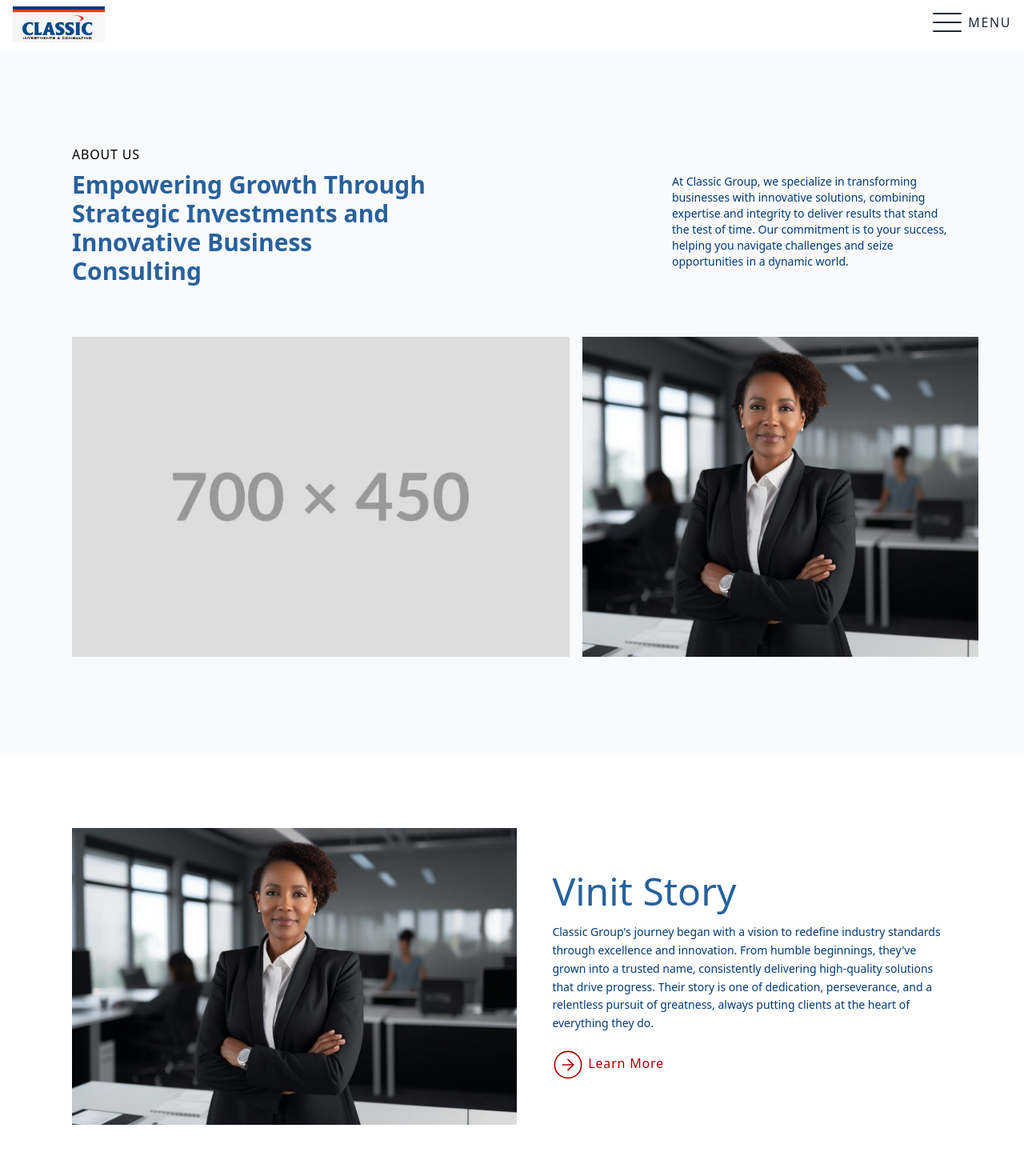
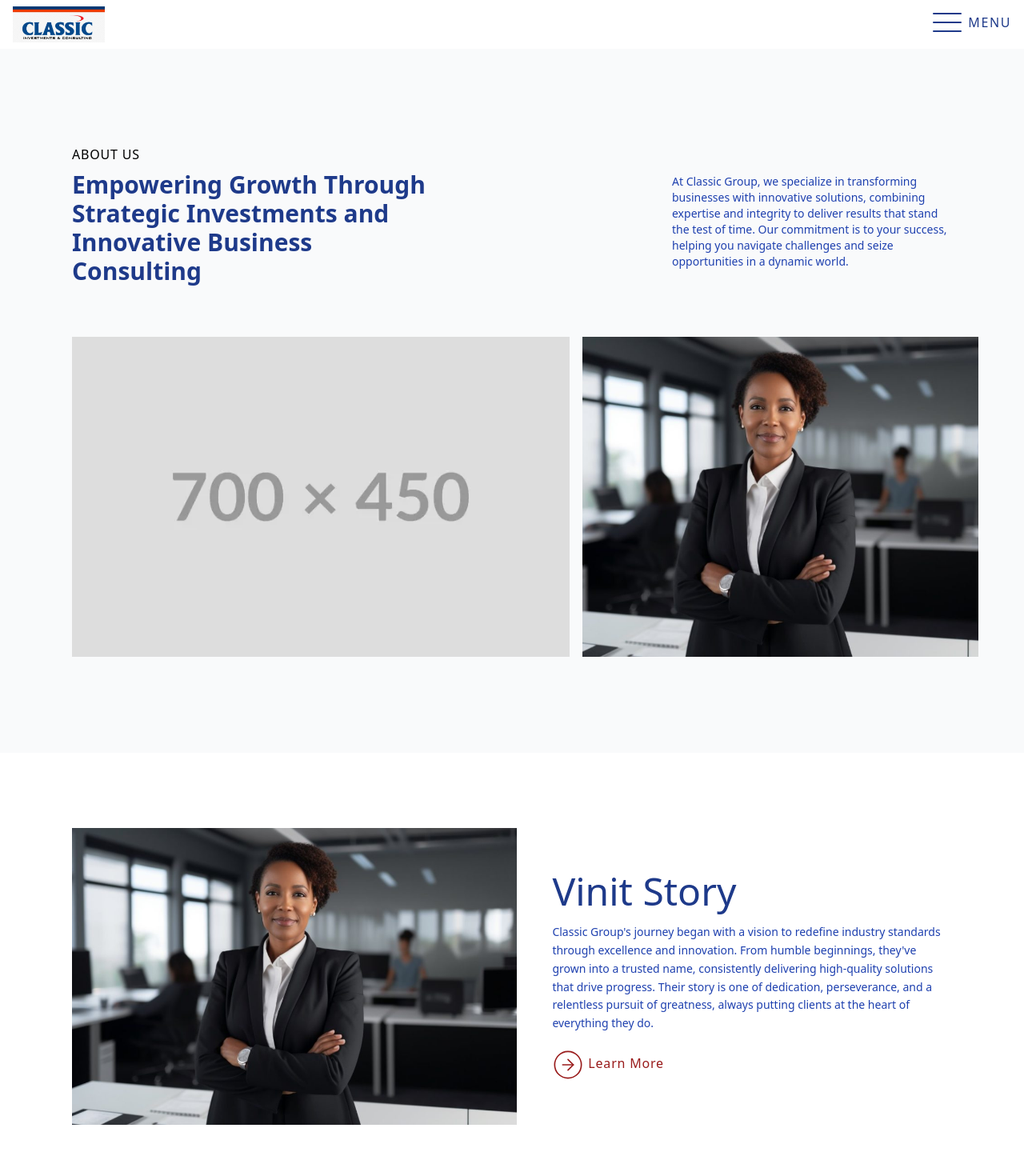
Before and after one commit to sah246ir/Landing-Page, a React (Create React App) app: page /about-us in a window 1280 px wide. Shown: the top 1470 px of the page at 80% size. Built offline with nearby package versions, Linux system fonts and the light colour scheme.

Commit message:
style: colors updated

```diff
--- a/src/components/Button.tsx
+++ b/src/components/Button.tsx
@@ -31,9 +31,9 @@ export const ArrowButton = ({fill,children,direction,size,className,onClick,stro
       stroke:stroke||"black",
     }
     return(
-        <button style={{color:"#ad0000"}} onClick={onClick} className={'' + (className || "")}>
-            {direction==="l" && <ArrowLeftCircleIcon style={{stroke:"#ad0000"}} {...iconOptions} className='inline'/>}
-            {direction==="r" && <ArrowRightCircleIcon style={{stroke:"#ad0000"}} {...iconOptions} className='inline'/>}
+        <button onClick={onClick} className={'text-red-800 ' + (className || "")}>
+            {direction==="l" && <ArrowLeftCircleIcon style={{stroke:"rgb(153,27,27)"}} {...iconOptions} className='inline'/>}
+            {direction==="r" && <ArrowRightCircleIcon style={{stroke:"rgb(153,27,27)"}} {...iconOptions} className='inline'/>}
             {children}
         </button>
     )
--- a/src/components/HamburgerIcon.tsx
+++ b/src/components/HamburgerIcon.tsx
@@ -30,17 +30,17 @@ const HamburgerIcon = ({ isopen, setIsOpen }: PropsTypes) => {
         >
             <div className={`relative flex flex-col items-center justify-center ${scrolled?"w-7 h-5":"w-9 h-6"} p-1`}>
                 <div
-                    className={`transition-transform duration-300 absolute rounded-l-full rounded-r-full bg-gray-800 h-[2px] w-full ${isopen ? "rotate-45 top-3" : "top-0"}`}
+                    className={`transition-transform duration-300 absolute rounded-l-full rounded-r-full  h-[2px] w-full ${isopen ? "bg-red-800 rotate-45 top-3" : "top-0 bg-blue-900"}`}
                 ></div>
                 <div
-                    className={`absolute rounded-l-full rounded-r-full bg-gray-800 h-[2px] w-full ${isopen ? "opacity-0" : "opacity-100"}`}
+                    className={`absolute rounded-l-full rounded-r-full  h-[2px] w-full ${isopen ? "opacity-0" : "opacity-100 bg-blue-900"}`}
                 ></div>
                 <div
-                    className={`transition-transform duration-300 absolute rounded-l-full rounded-r-full bg-gray-800 h-[2px] w-full ${isopen ? "-rotate-45 top-3" : "bottom-0"}`}
+                    className={`transition-transform duration-300 absolute rounded-l-full rounded-r-full  h-[2px] w-full ${isopen ? "bg-red-800 -rotate-45 top-3" : "bottom-0 bg-blue-900"}`}
                 ></div>
             </div>
             {!scrolled && (
-                <p className='tracking-widest text-gray-800'>
+                <p className={`tracking-widest ${isopen?"text-red-800":"text-blue-900"}`}>
                     {isopen ? "CLOSE" : "MENU"}
                 </p>
             )}
--- a/src/components/HomePageComponents/Contact/LeftContact.tsx
+++ b/src/components/HomePageComponents/Contact/LeftContact.tsx
@@ -18,18 +18,18 @@ const LeftContact = () => {
       <hr className="my-5 bg-gray-600 h-[2px] w-[55%]" />
 
       <div className='flex flex-col gap-4 p-3'>
-        <p className='text-sm'>
+        <SubHeading className='text-sm'>
           <PhoneCallIcon fill='black' className='inline' size={17} />&nbsp;&nbsp;&nbsp;
           +123(456)789
-        </p>
-        <p className='text-sm'>
+        </SubHeading>
+        <SubHeading className='text-sm'>
           <MailOpen fill='black' className='inline' size={17} />&nbsp;&nbsp;&nbsp;
           abc@gmail.com
-        </p>
-        <p className='text-sm'>
+        </SubHeading>
+        <SubHeading className='text-sm'>
           <LocateFixedIcon fill='black' className='inline' size={17} />&nbsp;&nbsp;&nbsp;
           Address
-        </p>
+        </SubHeading>
       </div>
     </div>
   )
--- a/src/components/HomePageComponents/History/HistoryCard.tsx
+++ b/src/components/HomePageComponents/History/HistoryCard.tsx
@@ -1,4 +1,5 @@
 import { ArrowButton } from '../../Button'
+import Heading from '../../heading'
 import SubHeading from '../../SubHeading'
 const img = require("../../../img/swiss2.webp")
 
@@ -13,7 +14,7 @@ const HistoryCard = ({ year, translate }: PropTypes) => {
                     <img className='w-full' src={img} alt="" />
                 </div>
                 <div className="">
-                    <h1 className='text-xl font-semibold mb-2'>Journey title</h1>
+                    <Heading className='text-xl font-semibold mb-2'>Journey title</Heading>
                     <SubHeading className='!text-lg '>It was popularised in the 1960s with the release of Letraset
                         sheets containing Lorem Ipsum passages.It was popularised in
                         the 1960s with the release of Letraset sheets containing Lorem
--- a/src/components/Input.tsx
+++ b/src/components/Input.tsx
@@ -26,7 +26,7 @@ interface GroupPropTypes extends PropTypes {
 export const InputGroup = ({ className, type, name, id, placeholder, labelClassName, inputClassName, label }: GroupPropTypes) => {
     return (
         <div className={'flex flex-col gap-1 ' + className}>
-            <label className={'text-md text-gray-800 font-medium ' + labelClassName} htmlFor={id}>{label}</label>
+            <label className={'text-md text-blue-800 font-medium ' + labelClassName} htmlFor={id}>{label}</label>
             {type!=="file" && <Input className={'border border-gray-400 px-2 py-1.5 rounded-sm ' + inputClassName}
                 placeholder={placeholder}
                 type={type}
--- a/src/components/Sidebar.tsx
+++ b/src/components/Sidebar.tsx
@@ -16,8 +16,8 @@ interface ActionProps{
 }
 export const SidebarAction = ({title,href,onclick}:ActionProps)=>{
   return(
-    <Link className='text-left w-full' to={href}>
-      <Button onClick={()=>onclick((prev: boolean)=>!prev)} className='text-left w-full transition duration-200 flex-grow text-gray-800 hover:text-gray-600  border-0 border-b-2 border-gray-200 hover:border-white text-2xl tracking-widest !font-normal'>
+    <Link className='text-left w-full text-blue-900 hover:text-blue-700' to={href}>
+      <Button onClick={()=>onclick((prev: boolean)=>!prev)} className='text-left w-full transition duration-200 flex-grow border-0 border-b-2 border-gray-200 hover:border-gray-100 text-2xl tracking-widest !font-normal'>
         {title}
       </Button>
     </Link>
--- a/src/components/SubHeading.tsx
+++ b/src/components/SubHeading.tsx
@@ -5,7 +5,7 @@ interface PropTypes{
 }
 const SubHeading = ({children,className}:PropTypes) => {
   return (
-    <p style={{color:"#023A75"}} className={'text-sm text-gray-800 ' + className}>
+    <p className={'text-sm text-blue-800 ' + className}>
         {children}
     </p>
   )
--- a/src/components/card/Blog.tsx
+++ b/src/components/card/Blog.tsx
@@ -1,4 +1,6 @@
 import { Clock } from 'lucide-react'
+import Heading from '../heading'
+import SubHeading from '../SubHeading'
 const img1 = require("../../img/swiss2.webp")
 
 interface PropTypes {
@@ -33,9 +35,9 @@ export const BlogContent = ({ children, className = '' }: PropsTypes) => {
 }
 export const BlogTitle = ({ children, className = '' }: PropsTypes) => {
     return (
-        <h1 className={'font-medium my-2 text-gray-800 ' + className}>
+        <Heading className={'text-base font-medium my-2 text-gray-800 ' + className}>
             {children || "How well-performed SEO can benefit."}
-        </h1>
+        </Heading>
 
     )
 }
@@ -56,10 +58,10 @@ export const BlogDate = ({ date, icon, className = '' }: BlogDateType) => {
 
 export const BlogDescription = ({ children, className = '' }: PropsTypes) => {
     return (
-        <p className={'text-xs text-gray-600  ' + className}>
+        <SubHeading className={'text-xs text-gray-600  ' + className}>
             {children || `Having collaborated with this team for over a decade, I can
             attest to his exceptional r a decade strategic.`}
-        </p>
+        </SubHeading>
     )
 }
 
--- a/src/components/heading.tsx
+++ b/src/components/heading.tsx
@@ -6,7 +6,7 @@ interface PropTypes{
 }
 const Heading = ({children,className}:PropTypes) => {
     return (
-        <h1 style={{color:"#27619C"}} className={'text-3xl font-medium mb-2 '+className}>
+        <h1 className={'text-3xl text-blue-900 font-medium mb-2 '+className}>
             {children}
         </h1>
     )
```
